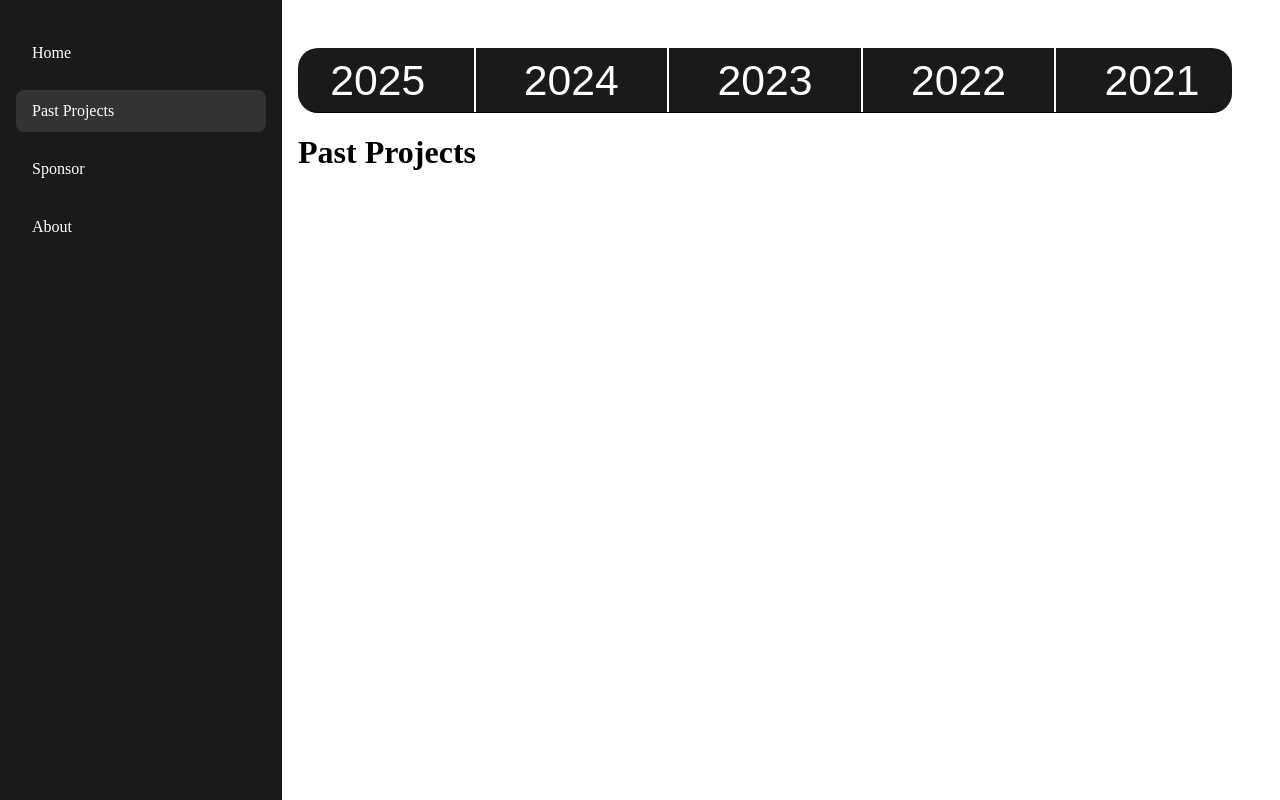
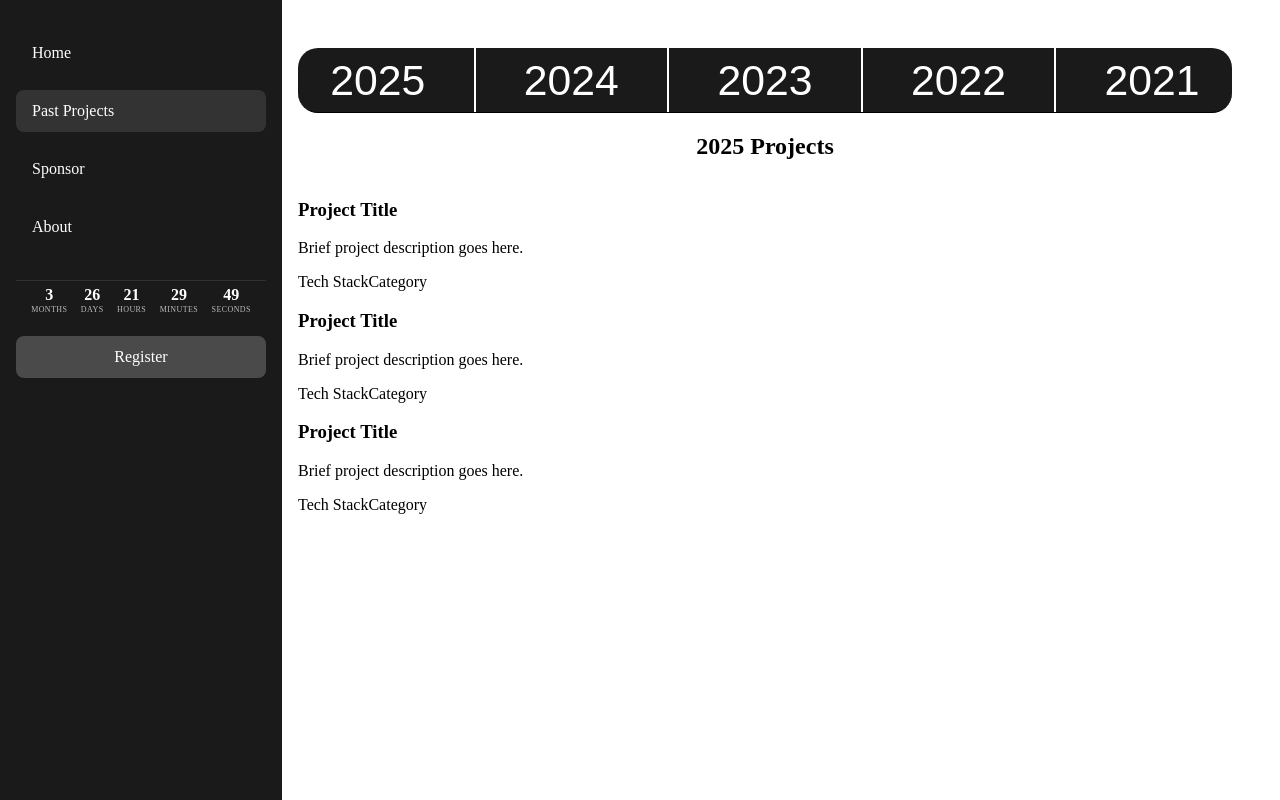
Before and after one commit to evansipple04/cornhacks-fall-2025, a Next.js app in the folder cornhacks-fall-2025/: page /past-projects in a window 1280 px wide. Shown: the top 800 px of the page. Built offline with nearby package versions, Linux system fonts and the light colour scheme.

Commit message:
Added countdown timer

```diff
--- /dev/null
+++ b/cornhacks-fall-2025/app/components/layout/Countdown.module.css
@@ -0,0 +1,44 @@
+.countdown {
+  margin-top: 2rem;
+  padding: 0.25rem;
+  border-top: 1px solid rgba(255, 255, 255, 0.1);
+}
+
+.title {
+  color: white;
+  font-size: 1rem;
+  font-weight: 500;
+  margin-bottom: 0.75rem;
+  text-align: center;
+}
+
+.timeGrid {
+  display: flex;
+  justify-content: space-evenly;
+  width: 100%;
+}
+
+.timeUnit {
+  display: flex;
+  flex-direction: column;
+  align-items: center;
+  padding: 0.15rem;
+  flex: 0 1 auto;
+  min-width: 0;
+}
+
+.number {
+  color: white;
+  font-size: 1rem;
+  font-weight: 600;
+  line-height: 1;
+}
+
+.label {
+  color: rgba(255, 255, 255, 0.7);
+  font-size: 0.5rem;
+  margin-top: 0.1rem;
+  text-transform: uppercase;
+  letter-spacing: 0.05em;
+  white-space: nowrap;
+}
--- /dev/null
+++ b/cornhacks-fall-2025/app/components/layout/Countdown.tsx
@@ -0,0 +1,80 @@
+'use client';
+
+import React, { useState, useEffect } from 'react';
+import styles from './Countdown.module.css';
+
+const Countdown = () => {
+  const [timeLeft, setTimeLeft] = useState({
+    months: 0,
+    days: 0,
+    hours: 0,
+    minutes: 0,
+    seconds: 0
+  });
+
+  useEffect(() => {
+    let timer: NodeJS.Timeout;
+
+    const calculateTimeLeft = () => {
+      try {
+        const eventDate = new Date('2025-09-15T00:00:00');
+        const now = new Date();
+        const difference = eventDate.getTime() - now.getTime();
+
+        if (difference > 0) {
+          const months = Math.floor(difference / (1000 * 60 * 60 * 24 * 30));
+          const days = Math.floor((difference % (1000 * 60 * 60 * 24 * 30)) / (1000 * 60 * 60 * 24));
+          const hours = Math.floor((difference % (1000 * 60 * 60 * 24)) / (1000 * 60 * 60));
+          const minutes = Math.floor((difference % (1000 * 60 * 60)) / (1000 * 60));
+          const seconds = Math.floor((difference % (1000 * 60)) / 1000);
+
+          setTimeLeft({ months, days, hours, minutes, seconds });
+        }
+      } catch (error) {
+        console.error('Error calculating time left:', error);
+      }
+    };
+
+    // Initial calculation
+    calculateTimeLeft();
+
+    // Set up interval
+    timer = setInterval(calculateTimeLeft, 1000);
+
+    // Cleanup
+    return () => {
+      if (timer) {
+        clearInterval(timer);
+      }
+    };
+  }, []);
+
+  return (
+    <div className={styles.countdown}>
+      <div className={styles.timeGrid}>
+        <div className={styles.timeUnit}>
+          <span className={styles.number}>{timeLeft.months}</span>
+          <span className={styles.label}>Months</span>
+        </div>
+        <div className={styles.timeUnit}>
+          <span className={styles.number}>{timeLeft.days}</span>
+          <span className={styles.label}>Days</span>
+        </div>
+        <div className={styles.timeUnit}>
+          <span className={styles.number}>{timeLeft.hours}</span>
+          <span className={styles.label}>Hours</span>
+        </div>
+        <div className={styles.timeUnit}>
+          <span className={styles.number}>{timeLeft.minutes}</span>
+          <span className={styles.label}>Minutes</span>
+        </div>
+        <div className={styles.timeUnit}>
+          <span className={styles.number}>{timeLeft.seconds}</span>
+          <span className={styles.label}>Seconds</span>
+        </div>
+      </div>
+    </div>
+  );
+};
+
+export default Countdown;
--- a/cornhacks-fall-2025/app/components/layout/Sidebar.module.css
+++ b/cornhacks-fall-2025/app/components/layout/Sidebar.module.css
@@ -33,3 +33,20 @@
   background-color: #333333;
   font-weight: 500;
 }
+
+.registerButton {
+  margin-top: 1rem;
+  color: #ffffff;
+  text-decoration: none;
+  padding: 0.75rem 1rem;
+  border-radius: 0.5rem;
+  background-color: #4a4a4a;
+  text-align: center;
+  transition: background-color 0.2s ease;
+  font-size: 1rem;
+  font-weight: 500;
+}
+
+.registerButton:hover {
+  background-color: #666666;
+}
--- a/cornhacks-fall-2025/app/components/layout/Sidebar.tsx
+++ b/cornhacks-fall-2025/app/components/layout/Sidebar.tsx
@@ -3,6 +3,7 @@
 import Link from 'next/link';
 import { usePathname } from 'next/navigation';
 import styles from './Sidebar.module.css';
+import Countdown from './Countdown';
 
 export default function Sidebar() {
   const pathname = usePathname();
@@ -27,6 +28,10 @@ export default function Sidebar() {
           </Link>
         ))}
       </nav>
+      <Countdown />
+      <Link href="/register" className={styles.registerButton}>
+        Register
+      </Link>
     </aside>
   );
 }
--- a/cornhacks-fall-2025/app/past-projects/page.tsx
+++ b/cornhacks-fall-2025/app/past-projects/page.tsx
@@ -7,16 +7,52 @@ const PastProjects = () => {
   const years = [2025, 2024, 2023, 2022, 2021];
 
   const handleYearClick = (year: number) => {
-    // Scroll functionality will be added later
-    console.log(`Scrolling to ${year}`);
+    const element = document.getElementById(`year-${year}`);
+    if (element) {
+      element.scrollIntoView({ behavior: 'smooth' });
+    }
   };
 
   return (
     <div className="w-full">
       <YearNavigation years={years} onYearClick={handleYearClick} />
-      <div className="p-8">
-        <h1 className="text-3xl font-bold mb-6">Past Projects</h1>
-        {/* Content sections for each year will be added later */}
+      <div className="p-8 space-y-16">
+        {years.map((year) => (
+          <section
+            key={year}
+            id={`year-${year}`}
+            className="min-h-screen flex flex-col items-center"
+          >
+            <h2 className="text-4xl font-bold mb-8">{year} Projects</h2>
+            <div className="w-full max-w-6xl grid grid-cols-1 md:grid-cols-2 lg:grid-cols-3 gap-8">
+              {/* Sample project cards - replace with actual project data */}
+              <div className="bg-white rounded-lg shadow-md p-6">
+                <h3 className="text-xl font-semibold mb-2">Project Title</h3>
+                <p className="text-gray-600 mb-4">Brief project description goes here.</p>
+                <div className="flex flex-wrap gap-2">
+                  <span className="px-3 py-1 bg-gray-100 rounded-full text-sm">Tech Stack</span>
+                  <span className="px-3 py-1 bg-gray-100 rounded-full text-sm">Category</span>
+                </div>
+              </div>
+              <div className="bg-white rounded-lg shadow-md p-6">
+                <h3 className="text-xl font-semibold mb-2">Project Title</h3>
+                <p className="text-gray-600 mb-4">Brief project description goes here.</p>
+                <div className="flex flex-wrap gap-2">
+                  <span className="px-3 py-1 bg-gray-100 rounded-full text-sm">Tech Stack</span>
+                  <span className="px-3 py-1 bg-gray-100 rounded-full text-sm">Category</span>
+                </div>
+              </div>
+              <div className="bg-white rounded-lg shadow-md p-6">
+                <h3 className="text-xl font-semibold mb-2">Project Title</h3>
+                <p className="text-gray-600 mb-4">Brief project description goes here.</p>
+                <div className="flex flex-wrap gap-2">
+                  <span className="px-3 py-1 bg-gray-100 rounded-full text-sm">Tech Stack</span>
+                  <span className="px-3 py-1 bg-gray-100 rounded-full text-sm">Category</span>
+                </div>
+              </div>
+            </div>
+          </section>
+        ))}
       </div>
     </div>
   )
--- /dev/null
+++ b/cornhacks-fall-2025/app/register/page.tsx
@@ -0,0 +1,16 @@
+'use client';
+
+import React from 'react';
+
+const Register = () => {
+  return (
+    <div className="p-8">
+      <h1 className="text-3xl font-bold mb-6">Registration</h1>
+      <p className="text-gray-600">
+        Registration details will be available soon. Please check back later.
+      </p>
+    </div>
+  );
+};
+
+export default Register;
--- a/cornhacks-fall-2025/app/sponsor/page.tsx
+++ b/cornhacks-fall-2025/app/sponsor/page.tsx
@@ -6,6 +6,12 @@ const Sponsor = () => {
     <div className={styles.container}>
       <h1 className={styles.welcomeText}>Welcome to your future.</h1>
       <p className={styles.subText}>Establish connections with the best talent in Nebraska.</p>
+      <a
+        href="mailto:cornhacks@unl.edu"
+        className={styles.emailButton}
+      >
+        Contact Us
+      </a>
     </div>
   )
 }
```
Also changed, not shown: cornhacks-fall-2025/app/about/about.module.css (added, +42 -0 lines), cornhacks-fall-2025/app/sponsor/sponsor.module.css (+17 -0 lines).
